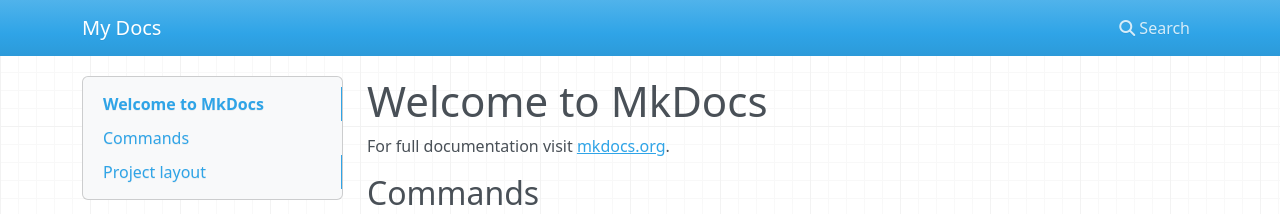
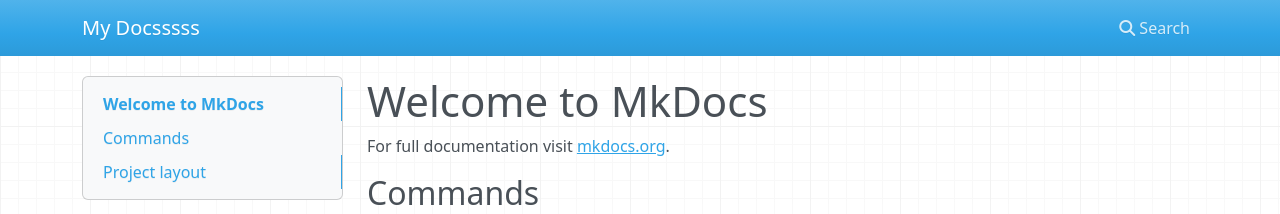
Before and after one commit to PUT-WI-18/wi18-wiki-sem5, an MkDocs documentation site: the page built from docs/index.md, in a window 1280 px wide. Shown: the top 214 px of the page. Built offline with MkDocs 1.6.1, drawn with Linux system fonts in a browser that asks for light colours; nearby versions of some CDN libraries.

Commit message:
Update mkdocs.yml

```diff
--- a/mkdocs.yml
+++ b/mkdocs.yml
@@ -1 +1 @@
-site_name: My Docs
+site_name: My Docsssss
```
